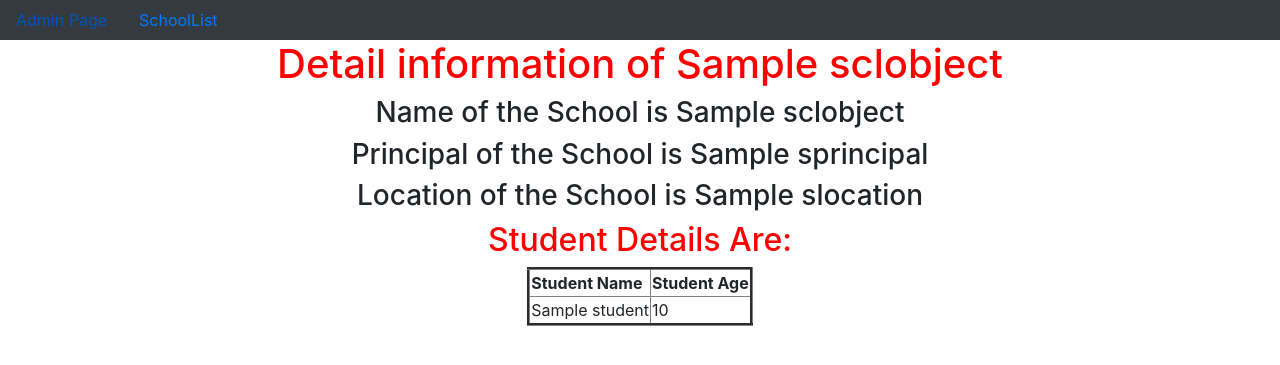
After one commit to kavya2854/LDCUD_Views, a Django app: template templates/app/school_detail.html in a window 1280 px wide. The commit adds this page. Shown: the top 365 px of the page. Run offline with Django 3.2, Linux system fonts and the light colour scheme; the template is opened without the code that fills it: most values are stand-ins (such as "Sample title", 1, 10 or a date in 2020).

Commit message:
first commit

```diff
--- a/app/models.py
+++ b/app/models.py
@@ -1,10 +1,12 @@
 from django.db import models
-
+from django.urls import reverse
 # Create your models here.
 class School(models.Model):
     Sname = models.CharField(max_length=100)
     Sprincipal = models.CharField(max_length=100)
     Slocation = models.CharField(max_length=100)
+    def get_absolute_url(self):
+        return reverse('SchoolDetail',kwargs={'pk':self.pk})
 
     def __str__(self):
         return self.Sname
--- a/listview/urls.py
+++ b/listview/urls.py
@@ -15,9 +15,11 @@ Including another URLconf
     2. Add a URL to urlpatterns:  path('blog/', include('blog.urls'))
 """
 from django.contrib import admin
-from django.urls import path
+from django.urls import path,re_path
 from app.views import *
 urlpatterns = [
     path('admin/', admin.site.urls),
     path('school_list/',school_list.as_view(),name='school_list'),
+
+    re_path('(?P<pk>\d+)/',SchoolDetail.as_view(),name='SchoolDetail'),
 ]
--- /dev/null
+++ b/templates/app/parent.html
@@ -0,0 +1,35 @@
+<!doctype html>
+<html lang="en">
+  <head>
+    <!-- Required meta tags -->
+    <meta charset="utf-8">
+    <meta name="viewport" content="width=device-width, initial-scale=1, shrink-to-fit=no">
+
+    <!-- Bootstrap CSS -->
+    <link rel="stylesheet" href="https://cdn.jsdelivr.net/npm/bootstrap@4.6.2/dist/css/bootstrap.min.css" integrity="sha384-xOolHFLEh07PJGoPkLv1IbcEPTNtaed2xpHsD9ESMhqIYd0nLMwNLD69Npy4HI+N" crossorigin="anonymous">
+    {% block title %}
+    <title>Hello, world!</title>
+    {% endblock %}
+  </head>
+  <body>
+    <nav class="nav bg-dark">
+        <a href="{% url 'admin:index' %}" class="nav-link">Admin Page</a>
+        <a href="{% url 'school_list' %}" class="nav-link">SchoolList</a>
+    </nav>
+    <!-- Optional JavaScript; choose one of the two! -->
+
+    <!-- Option 1: jQuery and Bootstrap Bundle (includes Popper) -->
+    <script src="https://cdn.jsdelivr.net/npm/jquery@3.5.1/dist/jquery.slim.min.js" integrity="sha384-DfXdz2htPH0lsSSs5nCTpuj/zy4C+OGpamoFVy38MVBnE+IbbVYUew+OrCXaRkfj" crossorigin="anonymous"></script>
+    <script src="https://cdn.jsdelivr.net/npm/bootstrap@4.6.2/dist/js/bootstrap.bundle.min.js" integrity="sha384-Fy6S3B9q64WdZWQUiU+q4/2Lc9npb8tCaSX9FK7E8HnRr0Jz8D6OP9dO5Vg3Q9ct" crossorigin="anonymous"></script>
+
+    <!-- Option 2: Separate Popper and Bootstrap JS -->
+    <!--
+    <script src="https://cdn.jsdelivr.net/npm/jquery@3.5.1/dist/jquery.slim.min.js" integrity="sha384-DfXdz2htPH0lsSSs5nCTpuj/zy4C+OGpamoFVy38MVBnE+IbbVYUew+OrCXaRkfj" crossorigin="anonymous"></script>
+    <script src="https://cdn.jsdelivr.net/npm/popper.js@1.16.1/dist/umd/popper.min.js" integrity="sha384-9/reFTGAW83EW2RDu2S0VKaIzap3H66lZH81PoYlFhbGU+6BZp6G7niu735Sk7lN" crossorigin="anonymous"></script>
+    <script src="https://cdn.jsdelivr.net/npm/bootstrap@4.6.2/dist/js/bootstrap.min.js" integrity="sha384-+sLIOodYLS7CIrQpBjl+C7nPvqq+FbNUBDunl/OZv93DB7Ln/533i8e/mZXLi/P+" crossorigin="anonymous"></script>
+    -->
+
+    {% block body_block %}
+    {% endblock %}
+  </body>
+</html>
--- /dev/null
+++ b/templates/app/school_detail.html
@@ -0,0 +1,30 @@
+{% extends 'app/parent.html' %}
+{% block title %}
+    <title>DetailView</title>
+{% endblock %}
+
+{% block body_block %}
+    <center>
+        <h1 style="color: red;">Detail information of {{sclobject.Sname}}</h1>
+
+        <h3>Name of the School is {{sclobject.Sname}}</h3>
+        <h3>Principal of the School is {{sclobject.Sprincipal}}</h3>
+        <h3>Location of the School is {{sclobject.Slocation}}</h3>
+
+
+   <h2 style="color: red;">Student Details Are:</h2>
+   <table border="3px">
+    <tr>
+        <th>Student Name</th>
+        <th>Student Age</th>
+    </tr>
+    {% for st in sclobject.students.all %}
+    <tr>
+        <td>{{st.StudentName}}</td>
+        <td>{{st.StudentAge}}</td>
+    </tr>
+    {% endfor %}
+   </table>
+</center>
+
+{% endblock %}
```
Also changed, not shown: app/views.py (+8 -1 lines), templates/app/school_list.html (+6 -11 lines), db.sqlite3.
